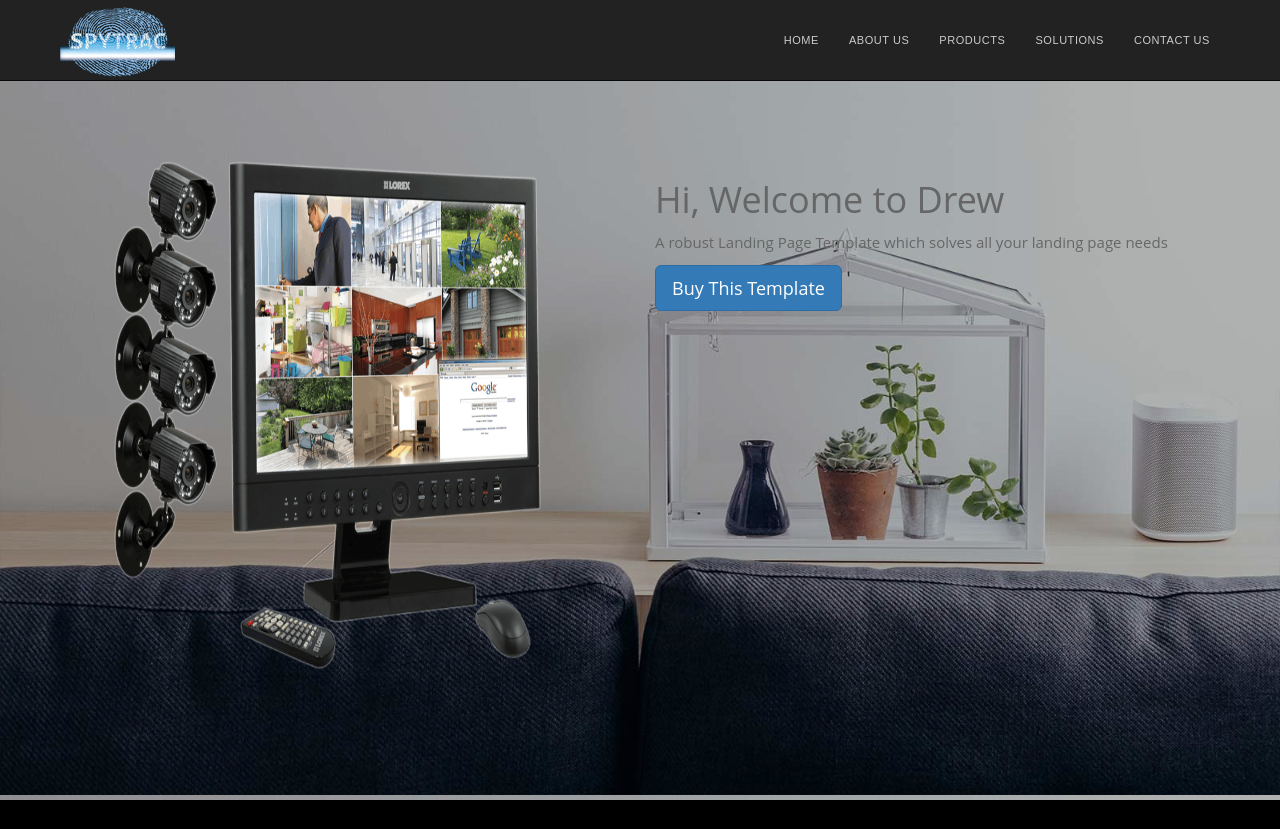
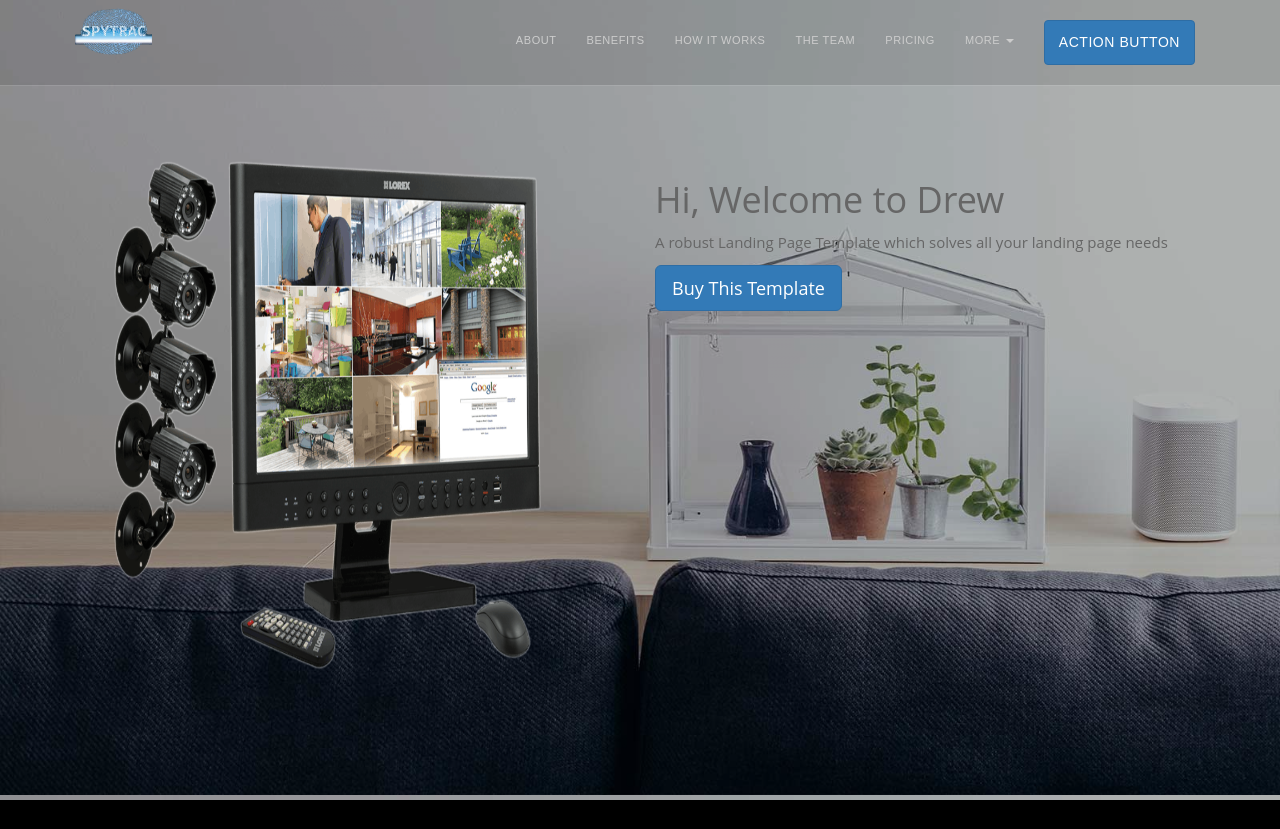
Before and after one commit to jangya/spytrac, a PHP site: page /index.php in a window 1280 px wide. Shown: the top 829 px of the page. Run offline with PHP 8.4, Linux system fonts and the light colour scheme; some libraries are stand-ins or nearby versions.

Commit message:
Update header.php

```diff
--- a/header.php
+++ b/header.php
@@ -1,101 +1,51 @@
-<div class="navbar-wrapper">
+<header id="header" class="header-section section section-dark navbar navbar-fixed-top">
       <div class="container">
+            <div class="navbar-header navbar-left">
 
-        <nav class="navbar navbar-inverse navbar-fixed-top header">
-          <div class="container">
-            <div class="navbar-header">
-              <button type="button" class="navbar-toggle collapsed" data-toggle="collapse" data-target="#navbar" aria-expanded="false" aria-controls="navbar">
+                  <!-- RESPONSIVE MENU BUTTON -->
+                  <button type="button" class="navbar-toggle collapsed" data-toggle="collapse" data-target="#navigation" aria-expanded="false">
                         <span class="sr-only">Toggle navigation</span>
                         <span class="icon-bar"></span>
                         <span class="icon-bar"></span>
                         <span class="icon-bar"></span>
                   </button>
-              <a class="navbar-brand" href="#">
-              	<img src="assets/demo.png" alt="logo" >
+
+                  <!-- HEADER LOGO -->
+                  <a class="navbar-logo navbar-brand anchor-link" href="#">
+                        <img src="assets/demo.png" alt="Spytrac">
                   </a>
+
             </div>
-            <div id="navbar" class="navbar-collapse collapse mega-menu">
-              <ul class="nav navbar-nav navbar-right ">
-                <li class=""><a href="/">Home</a></li>
-                <li class=""><a href="/">About Us</a></li>
-                <li class=""><a href="/">Products</a></li>
-                <li class=""><a href="/">Solutions</a></li>
-                <li><a href="contact-us.php">Contact us</a></li>
-                <!-- <li class="dropdown mega-menu-fullwidth">
-                  <a href="/" class="dropdown-toggle" data-toggle="dropdown">Services <i class="fa fa-angle-down"></i></a>
+            <nav id="navigation" class="navigation navbar-collapse navbar-right collapse" aria-expanded="false" style="height: 81px;">
+
+                  <!-- NAVIGATION LINKS -->
+                  <ul id="header-nav" class="nav navbar-nav">
+
+                        <li class="current"><a href="#hero" class="hidden">Top</a></li>
+
+                        <li class=""><a href="#about">About</a></li>
+                        <li><a href="#benefits">Benefits</a></li>
+                        <li><a href="#how-it-works">How it Works</a></li>
+                        <li><a href="#team">The Team</a></li>
+                        <li><a href="#pricing">Pricing</a></li>
+
+                        <!-- DROPDOWN MENU -->
+                        <li class="dropdown dropdown-hover">
+                              <a href="#" class="dropdown-toggle external" data-toggle="dropdown" role="button" aria-expanded="false">More <span class="caret"></span></a>
                               <ul class="dropdown-menu" role="menu">
-                        <li>
-                            <div class="mega-menu-content disable-icons">
-                              <div class="container">
-                                <div class="row">
-                                  <div class="col-menu col-md-3 equal-height-in">
-                                    <div class="content equal-height-list">
-                                        <ul class="menu-col list-unstyled equal-height-list">
-                                            <li><h3 class="title">WEB DESIGNING & APP DEVELOPMENT</h3></li>
-                                            <li><a href="/service.php#design">Web Development</a></li>
-                                            <li><a href="/service.php#design">Web Design</a></li>
-                                            <li><a href="/service.php#design">Web Re-developement</a></li>
-                                            <li><a href="/service.php#design">Web Re-design</a></li>
-                                            <li><a href="/service.php#design">Website Maintenance</a></li>
-                                            <li><a href="/service.php#design">Custom Web Design</a></li>
-                                            <li><a href="/service.php#design">WordPress Development</a></li>
-                                            <li><a href="/service.php#design">Website Hosting</a></li>
-                                        </ul>
-                                    </div>
-                                  </div>
-                                  <div class="col-menu col-md-4 equal-height-in">
-                                    <div class="content">
-                                      <ul class="menu-col list-unstyled equal-height-list">
-                                          <li><h3 class="title">E-COMMERCE & CUSTOM SOLUTIONS</h3></li>
-                                          <li><a href="/service.php#ecommerce">E-Commerce Development & Services</a></li>
-                                          <li><a href="/service.php#ecommerce">Magneto Services</a></li>
-                                          <li><a href="/service.php#ecommerce">Travel & Booking Portal</a></li>
-                                          <li><a href="/service.php#ecommerce">Drupal Services</a></li>
-                                      </ul>
-                                    </div>
-                                  </div>
-                                  <div class="col-menu col-md-3 equal-height-in">
-                                    <div class="content">
-                                      <ul class="menu-col list-unstyled equal-height-list">
-                                          <li><h3 class="title">INTEGRATED MARKETING</h3></li>
-                                          <li><a href="/service.php#marketing">SEO Services</a></li>
-                                          <li><a href="/service.php#marketing">Content Writing</a></li>
-                                          <li><a href="/service.php#marketing">Digital Marketing</a></li>
-                                          <li><a href="/service.php#marketing">PPC Advertising</a></li>
-                                          <li><a href="/service.php#marketing">Website Analytic</a></li>
-                                      </ul>
-                                    </div>
-                                  </div>
-                                  <div class="col-menu col-md-2 equal-height-in">
-                                    <div class="content">
-                                      <ul class="menu-col list-unstyled equal-height-list">
-                                        <li><h3 class="title">CORPORATE IDENTITY</h3></li>
-                                        <li><a href="/service.php#corporate">Business Logo Design</a></li>
-                                      </ul>
-                                    </div>
-                                  </div>
-                                </div>
-                              </div>
-                            </div>
-                        </li>
+                                    <li><a href="#video" class="anchor-link external">Home</a></li>
+                                    <li><a href="#portfolio" class="anchor-link external">About Us</a></li>
+                                    <li><a href="#testimonial" class="anchor-link external">Products</a></li>
+                                    <li><a href="#faq" class="anchor-link external">Solutions</a></li>
+                                    <li><a href="#maps" class="anchor-link external">Contact Us</a></li>
                               </ul>
                         </li>
-                <li class="dropdown mega-menu-autowidth">
-                  <a href="#" class="dropdown-toggle" data-toggle="dropdown" role="button" aria-haspopup="true" aria-expanded="false">Technologies <i class="fa fa-angle-down"></i></a>
-                  <ul class="dropdown-menu">
-                    <li><a href="#">PHP</a></li>
-                    <li><a href="#">.NET</a></li>
-                    <li><a href="#">Java</a></li>
-                    <li><a href="#">All Testing</a></li>
-                    <li><a href="#">Frontend</a></li>
-                    <li><a href="#">Backend</a></li>
-                  </ul>
-                </li> -->
+
+                        <!-- HEADER ACTION BUTTON -->
+                        <li class="header-action-button"><a href="#" class="btn btn-primary">Action Button</a></li>
 
                   </ul>
+
+            </nav>
       </div>
-          </div>
-        </nav>
-
-      </div>
-    </div>
+</header>
```
Lines whose indentation alone changed are shown as unchanged.
